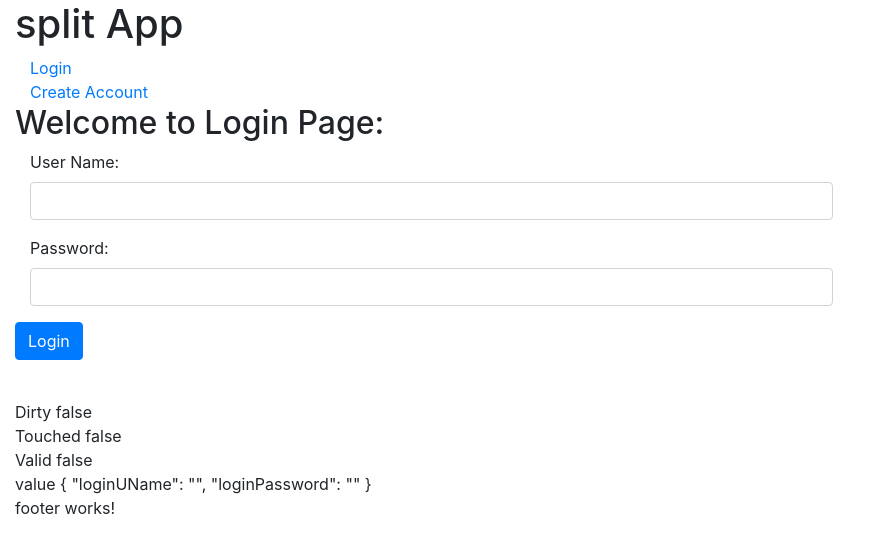
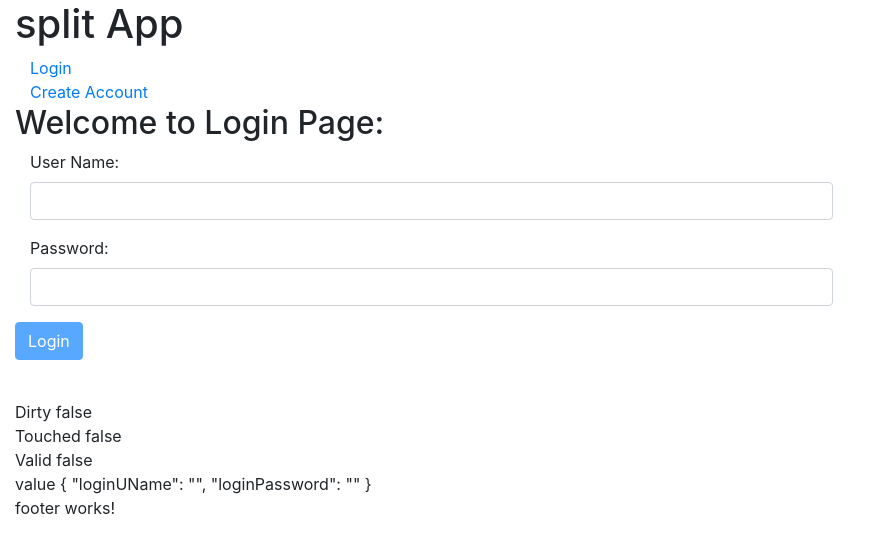
Before and after one commit to KarthickAthlet/Splitty, an Angular app: page /login-page in a window 1280 px wide. Shown: the top 552 px of the page, without its empty margins (0-881 px from the left). Built offline with nearby package versions, Linux system fonts and the light colour scheme.

Commit message:
Updated Old copy files

```diff
--- a/src/app/components/create-profile/create-profile.component.html
+++ b/src/app/components/create-profile/create-profile.component.html
@@ -162,7 +162,7 @@
   </fieldset>
   <fieldset>
     <div class="form-group">
-      <button class="btn btn-primary" type="submit" id="profileSave">Save</button>
+      <button class="btn btn-primary" type="submit" id="profileSave" [disabled]="!createForm.valid">Save</button>
     </div>
   </fieldset>
   <br>Dirty {{createForm.dirty}}
--- a/src/app/components/create-profile/create-profile.component.ts
+++ b/src/app/components/create-profile/create-profile.component.ts
@@ -21,7 +21,7 @@ export class CreateProfileComponent implements OnInit {
             profileSex: ['', [Validators.required, Validators.maxLength(50)]],
             profileOccupation: ['', [Validators.required, Validators.minLength(3)]],
             profileMobile: ['', [Validators.required, Validators.maxLength(50)]],
-            profileEmail: ['', [Validators.required, Validators.minLength(3)]]
+            profileEmail: ['', [Validators.required, Validators.pattern('[a-zA-Z0-9._%+-]+@[a-zA-Z0-9.-]+')]]
         });
 
     // console.log(this.createForm.get('profileUName').touched );
--- a/src/app/components/login-page/login-page.component.html
+++ b/src/app/components/login-page/login-page.component.html
@@ -43,7 +43,7 @@
     </fieldset>
     <fieldset>
       <div class="form-group">
-        <button class="btn btn-primary" type="submit" id="loginEntry">Login</button>
+        <button class="btn btn-primary" type="submit" id="loginEntry" [disabled]="!loginForm.valid">Login</button>
       </div>
     </fieldset>
   </form>
```
